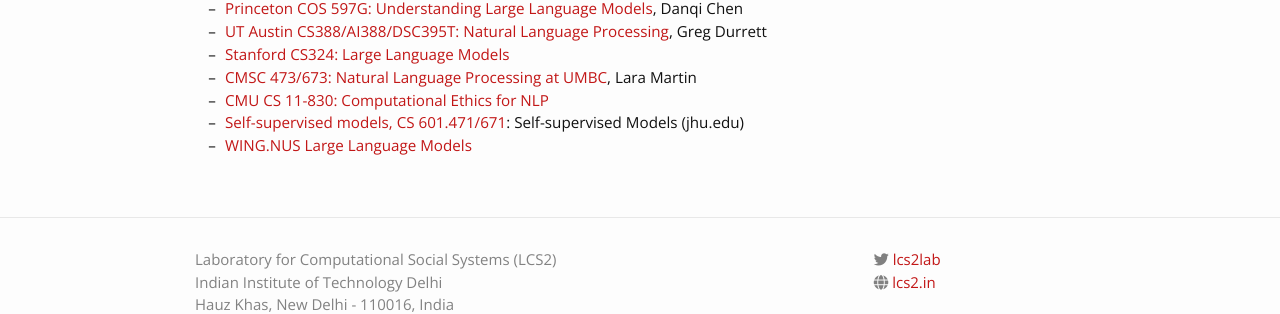
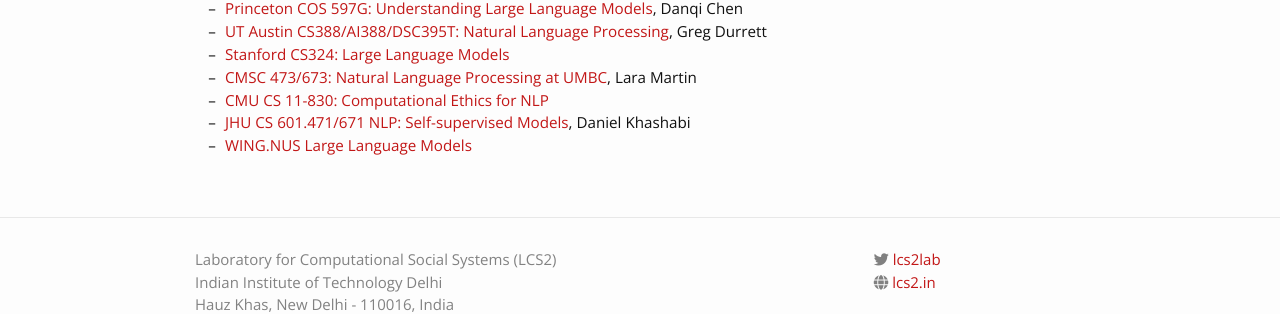
Before and after one commit to lcs2-iitd/ELL881-AIL821-2401, a Jekyll site: the page built from materials.md, in a window 1280 px wide. Shown: the part 721-1035 px from the top of the page. Built offline with Jekyll 4.4.1, drawn with Linux system fonts in a browser that asks for light colours; nearby versions of some CDN libraries.

Commit message:
Update materials.md

```diff
--- a/materials.md
+++ b/materials.md
@@ -30,5 +30,5 @@
 * [Stanford CS324: Large Language Models](https://stanford-cs324.github.io/winter2022/)
 * [CMSC 473/673: Natural Language Processing at UMBC](https://laramartin.net/NLP-class/), Lara Martin
 * [CMU CS 11-830: Computational Ethics for NLP](http://demo.clab.cs.cmu.edu/ethical_nlp/)
-* [Self-supervised models, CS 601.471/671](): Self-supervised Models (jhu.edu)
+* [JHU CS 601.471/671 NLP: Self-supervised Models](https://self-supervised.cs.jhu.edu/sp2024/), Daniel Khashabi
 * [WING.NUS Large Language Models](https://wing-nus.github.io/cs6101/)
```
